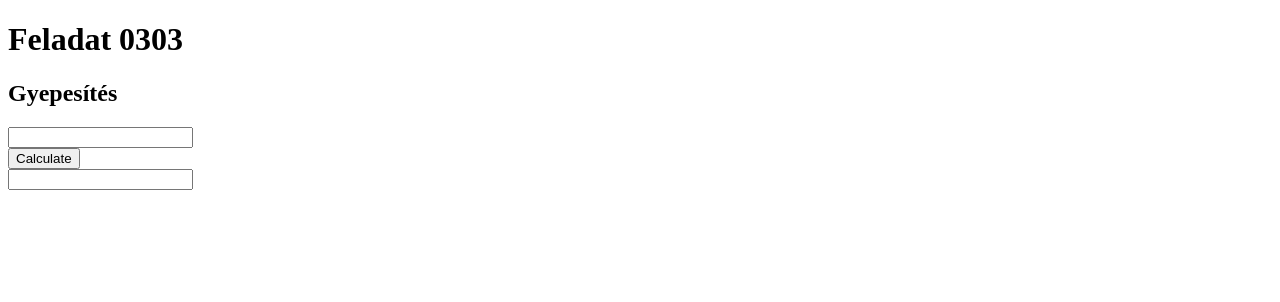
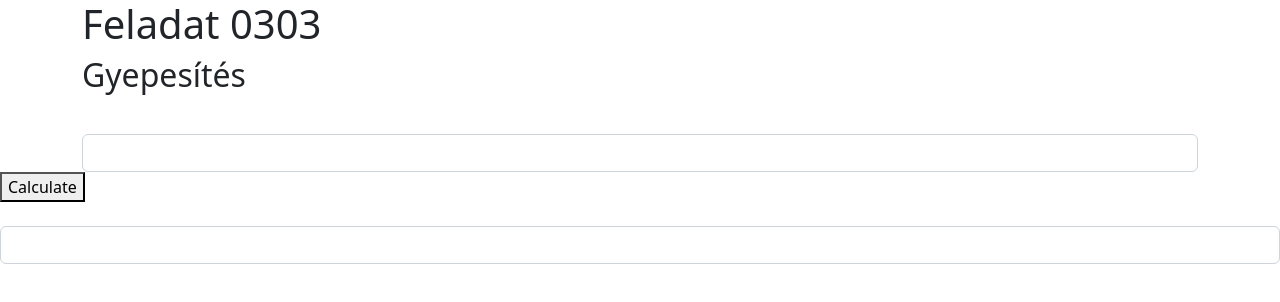
Before and after one commit to Zsomi4/Angular-Gyepes, an Angular app: page / in a window 1280 px wide. Shown: the top 302 px of the page. Built offline with nearby package versions, Linux system fonts and the light colour scheme.

Commit message:
Bootstrap importálása.

```diff
--- a/src/styles.css
+++ b/src/styles.css
@@ -1 +1,2 @@
 /* You can add global styles to this file, and also import other style files */
+@import "~bootstrap";
```
